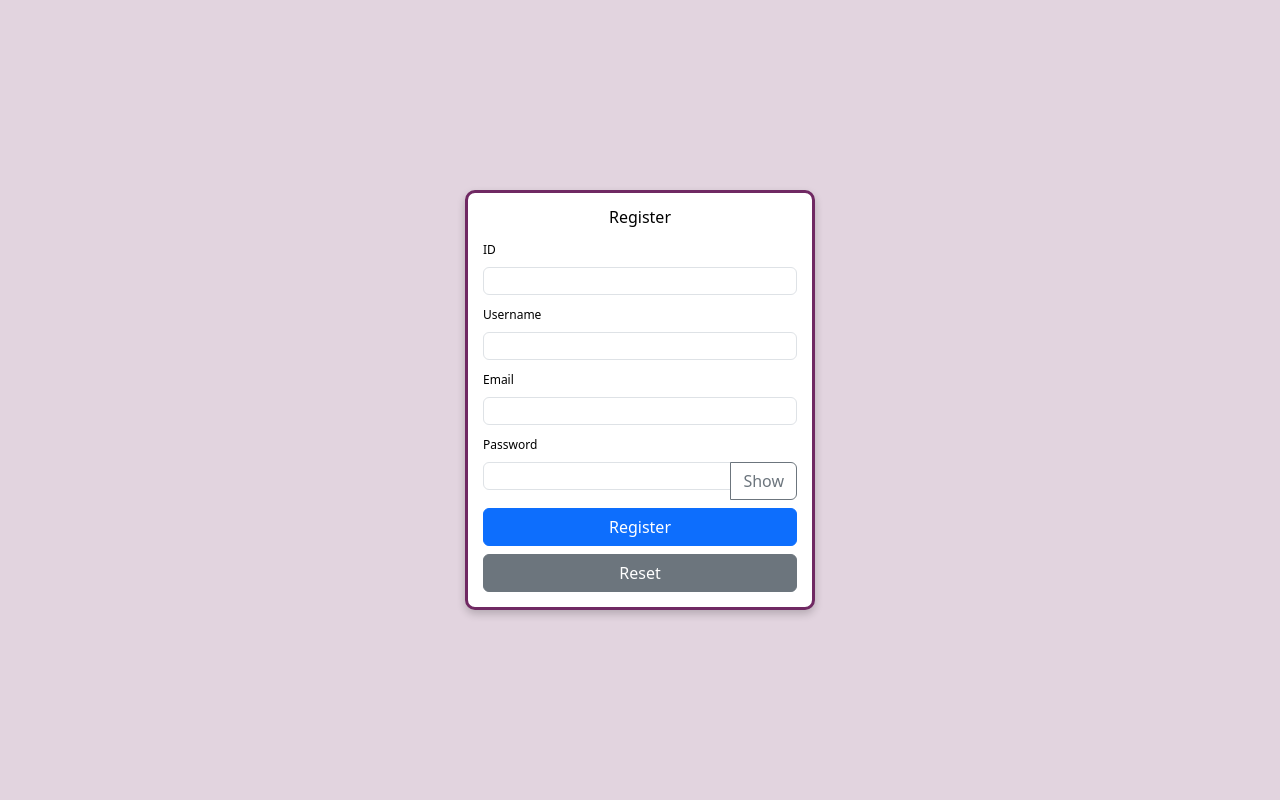
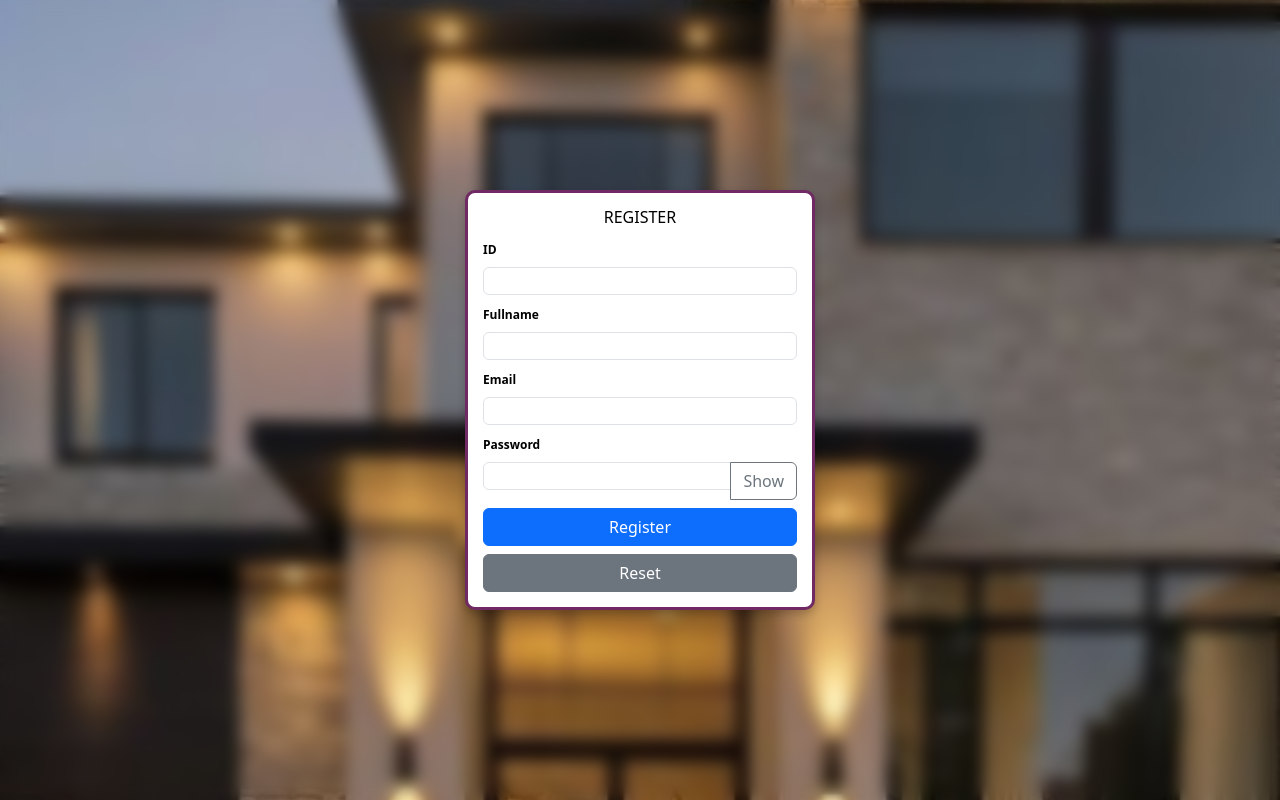
Before and after one commit to emmakaranja757/apiproject, a PHP site: page /processes/register.php in a window 1280 px wide. Run offline with PHP 8.4, Linux system fonts and the light colour scheme.

Commit message:
background

```diff
--- a/processes/register.php
+++ b/processes/register.php
@@ -7,7 +7,8 @@
     <link href="https://cdn.jsdelivr.net/npm/bootstrap@5.3.0-alpha1/dist/css/bootstrap.min.css" rel="stylesheet">
     <style>
         body {
-            background: rgba(112, 41, 99, 0.2); /* Faint background color */
+            background: url('../IMAGES/background.jpeg') no-repeat center center fixed;
+            background-size: cover;
             color: white;
             height: 100vh;
             margin: 0;
@@ -15,10 +16,22 @@
             justify-content: center;
             align-items: center;
             font-size: 14px;
+            position: relative;
+        }
+
+        .background-blur {
+            position: fixed;
+            top: 0;
+            left: 0;
+            width: 100%;
+            height: 100%;
+            background: inherit;
+            filter: blur(8px);
+            z-index: -1;
         }
         .floating-table {
             background-color: white;
-            color: black;
+            color: black; font-weight: bold;
             border: 3px solid #702963; /* Reduced border size */
             border-radius: 10px;
             box-shadow: 0 4px 8px rgba(0, 0, 0, 0.2);
@@ -31,7 +44,7 @@
             margin-bottom: 10px;
         }
         .form-label {
-            font-size: 12px;
+            font-size: 12px; font-weight: bold;
         }
         .form-control {
             height: 28px;
@@ -42,17 +55,17 @@
         }
     </style>
 </head>
-<body>
-    <div class="floating-table">
-        <h2 class="text-center">Register</h2>
+<div class="background-blur"></div>
+<div class="floating-table">
+        <h2 class="text-center">REGISTER</h2>
         <form id="registrationForm" action="register.php" method="POST">
             <div class="mb-2">
                 <label for="id" class="form-label">ID</label>
                 <input type="text" class="form-control" id="id" name="id" required>
             </div>
             <div class="mb-2">
-                <label for="username" class="form-label">Username</label>
-                <input type="text" class="form-control" id="username" name="username" required>
+                <label for="fullname" class="form-label">Fullname</label>
+                <input type="text" class="form-control" id="fullname" name="fullname" required>
             </div>
             <div class="mb-2">
                 <label for="email" class="form-label">Email</label>
```
Also changed, not shown: IMAGES/background.jpeg (added).
